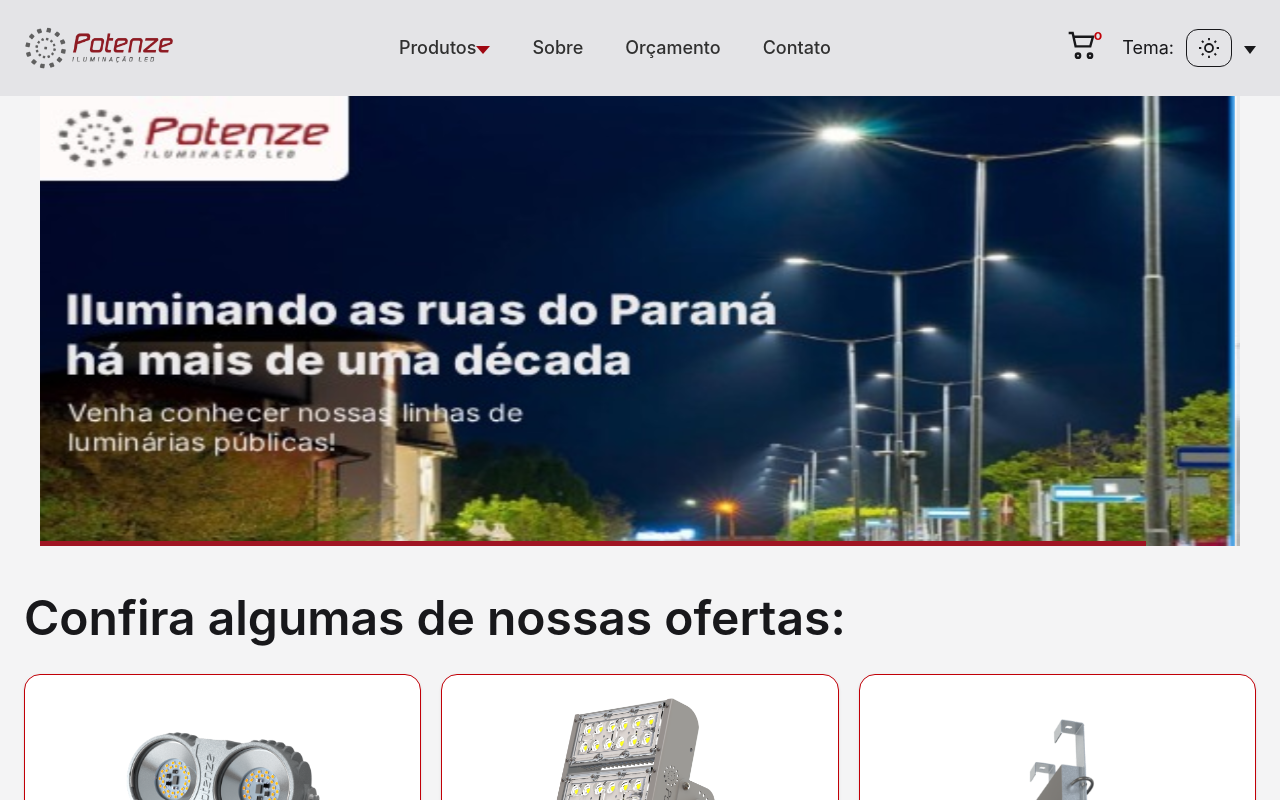
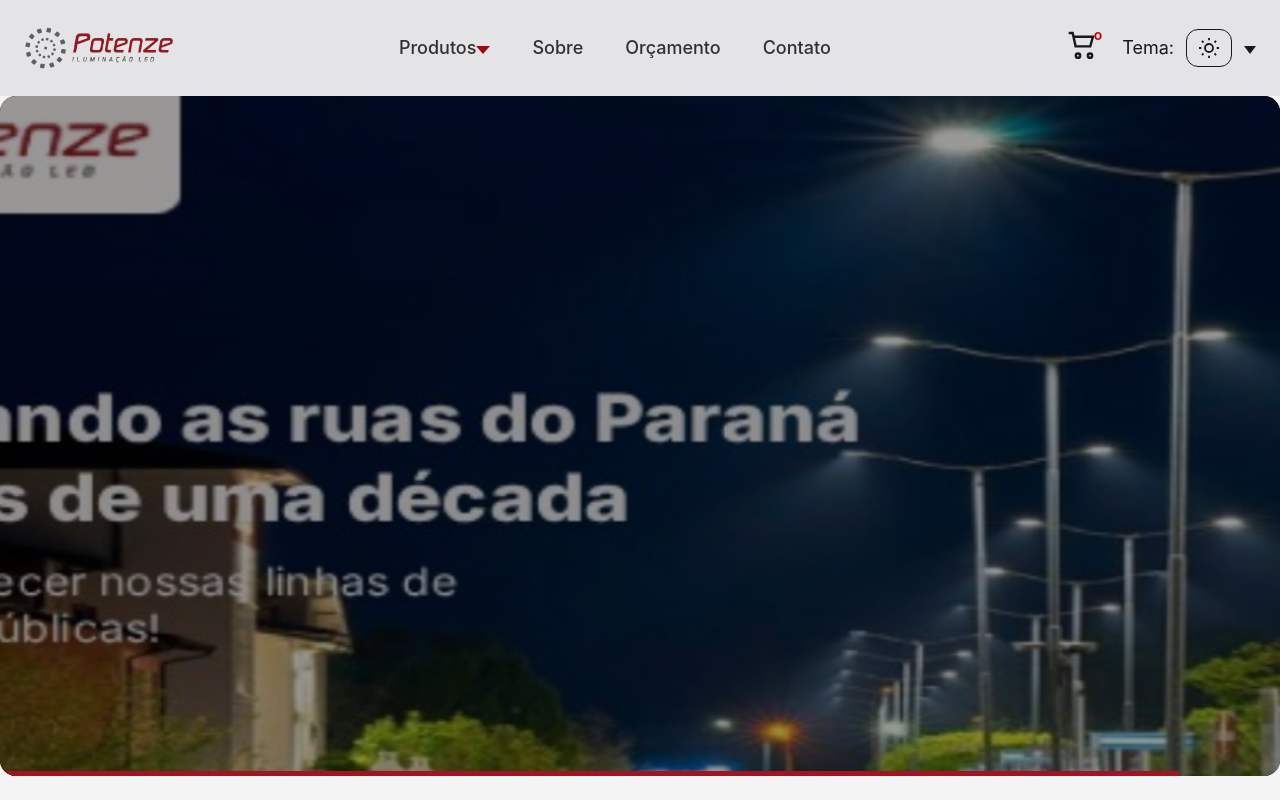
Before and after one commit to vdss-x00/Proposta-de-Nova-Pagina-Web---Potenze-Iluminacao-LED---Jornadas-de-Aprendizagem, a React (Vite) app: page / in a window 1280 px wide. Shown: the top 800 px of the page. Built offline with nearby package versions, Linux system fonts and the light colour scheme.

Commit message:
Refactor section layout and styles in App.jsx
Updated section styling and dimensions in App component.

```diff
--- a/src/App.jsx
+++ b/src/App.jsx
@@ -103,12 +103,13 @@
       <Header />
 
       <main>
-        <section className="relative overflow-hidden w-full bg-[#000]  max-w-[1200px] mx-auto h-[450px]">
-          <div className="flex w-[600%] h-full animate-slide">
+      <section className="relative overflow-hidden w-full bg-black max-w-[1400px] mx-auto h-[70vh] md:h-[85vh] rounded-2xl">
+         <div className="flex w-[600%] h-full animate-slide relative">
+           <div className="absolute inset-0 bg-black/40 z-10"></div>
             <div className="w-1/6 h-full flex-shrink-0">
               <img
                 src={potenze_1}
-                className="w-full h-full object-cover"
+              className="w-full h-full object-cover scale-105 hover:scale-110 transition-all duration-[4000ms]"
                 alt="Potenze 1"
               />
             </div>
```
